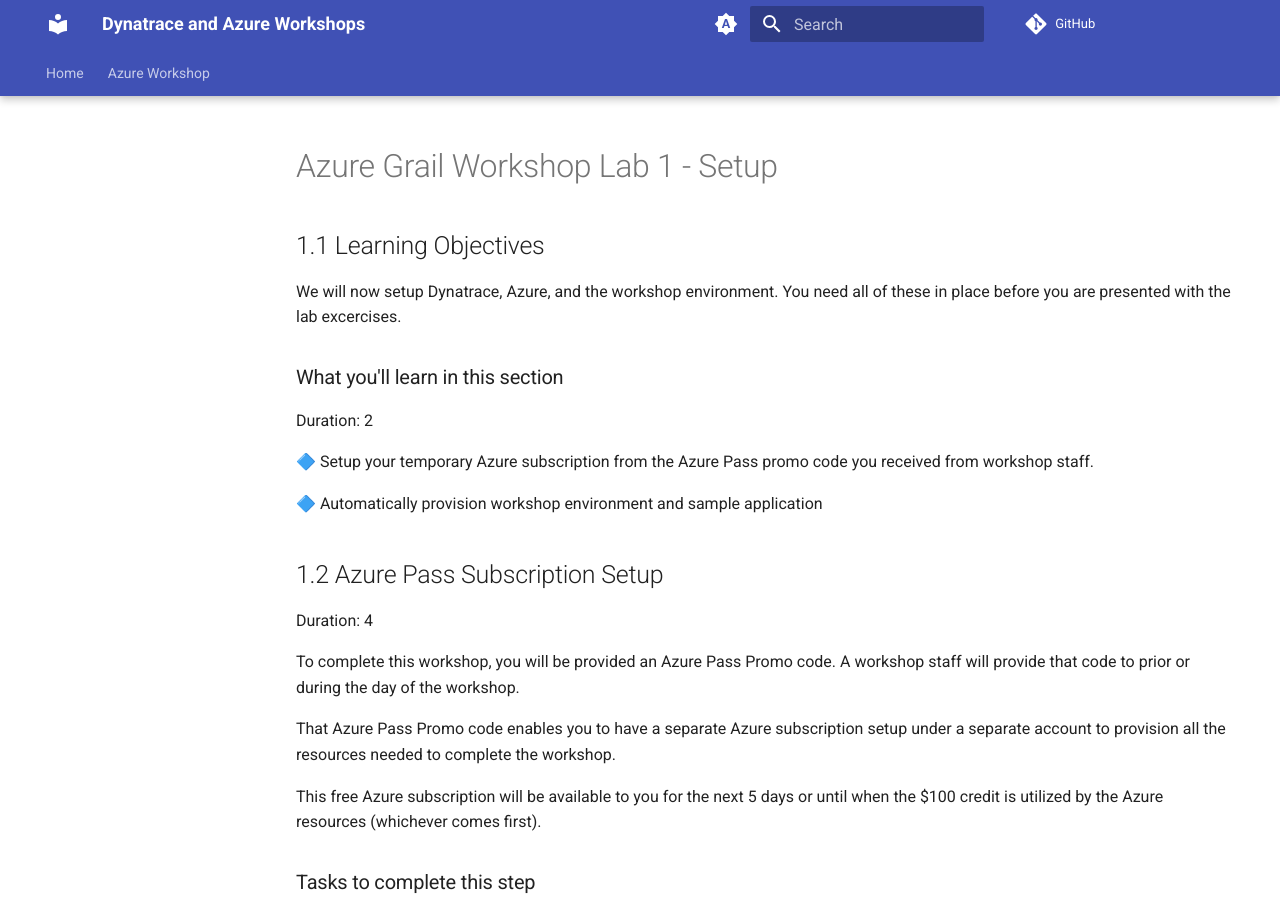
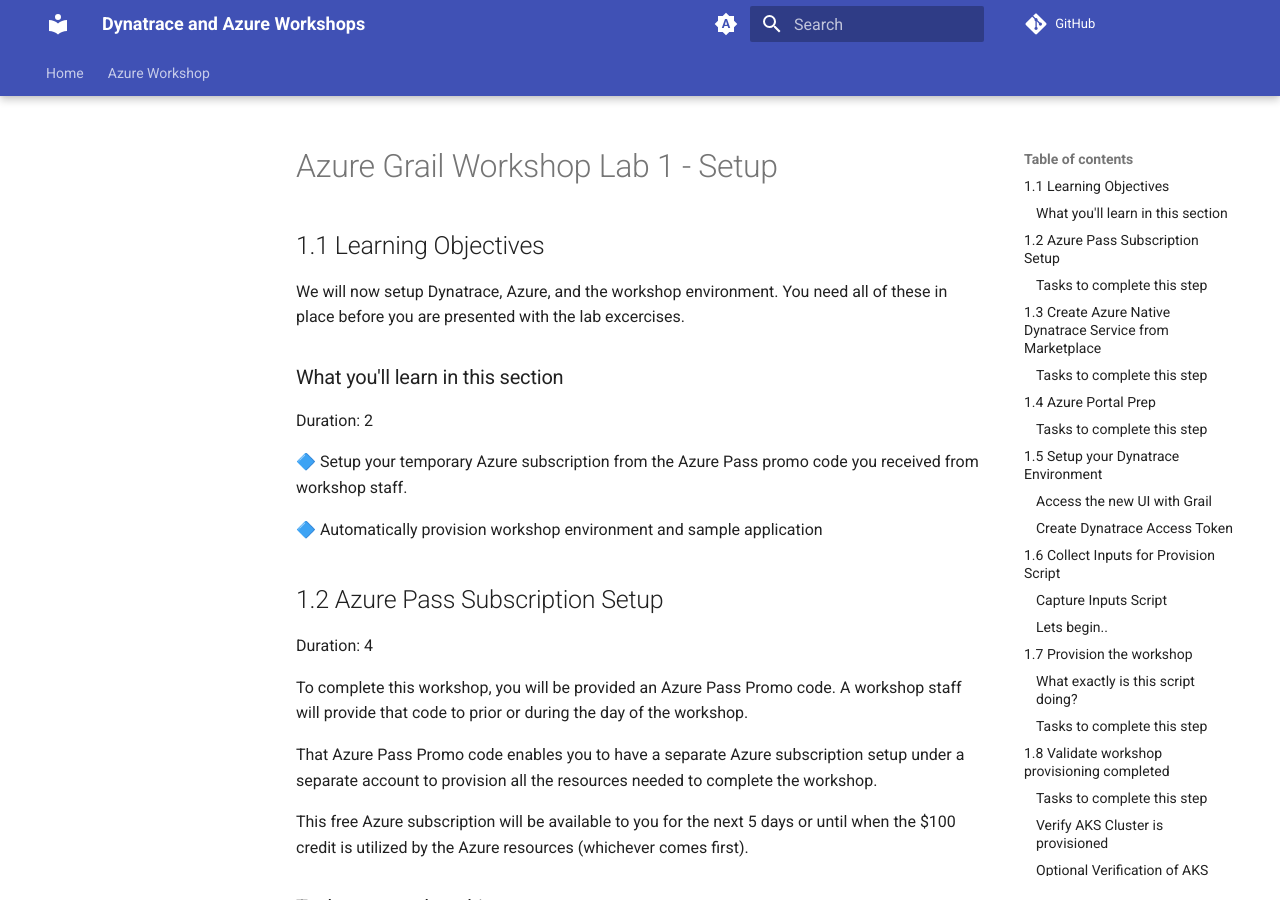
Before and after one commit to dt-alliances-workshops/azure-workshops, an MkDocs documentation site: the page built from docs/workshops/01_workshop_setup.md, in a window 1280 px wide and 900 px high. Built offline with MkDocs 1.6.1 and Material for MkDocs 9.7.7, drawn with Linux system fonts in a browser that asks for light colours; comment, search, counter and statistics services are not loaded.

Commit message:
update4 oct30

```diff
--- a/mkdocs.yml
+++ b/mkdocs.yml
@@ -33,23 +33,34 @@ theme:
     toggle:
       icon: material/brightness-4
       name: Switch to system preference
+#  features:
+#    - navigation.tabs
+#    - navigation.instant
+#    - navigation.sections
+#    - navigation.tabs.sticky
+#    - toc.follow
+#    - search.highlight
+#    - search.share
+#    - content.code.copy
+#    - navigation.expand
+#    - navigation.path
+#    - navigation.indexes
+#    - toc.follow
+#    - toc.integrate
+#    - navigation.top
+#    - navigation.bottom
   features:
-    - navigation.tabs
-    - navigation.instant
-    - navigation.sections
+    - navigation.tabs           # Keep top-level pages as tabs (Home, Azure Workshop)
+    - navigation.sections       # CRITICAL: This restores the left sidebar under the active tab
     - navigation.tabs.sticky
+    - navigation.expand         # Keeps subsequent labs collapsed
     - toc.follow
+
+    # Utility Features
+    - navigation.instant        # Optional: Enable instant page loading
+    - content.code.copy
     - search.highlight
     - search.share
-    - content.code.copy
-    - navigation.expand
-    - navigation.path
-    - navigation.indexes
-    - toc.follow
-    - toc.integrate
-    - navigation.top
-    - navigation.bottom
-
 
 
 markdown_extensions:
```
